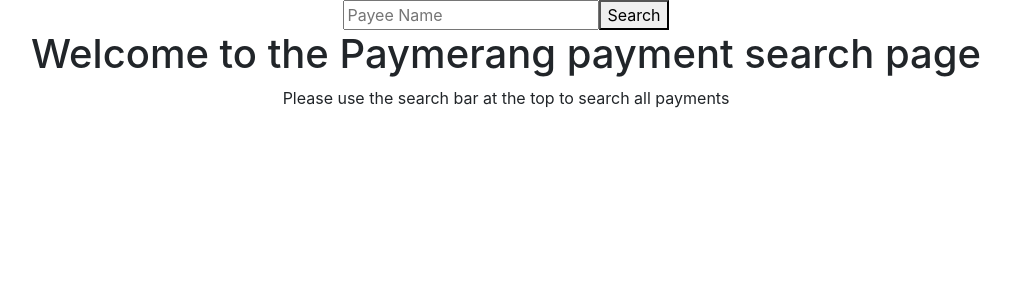
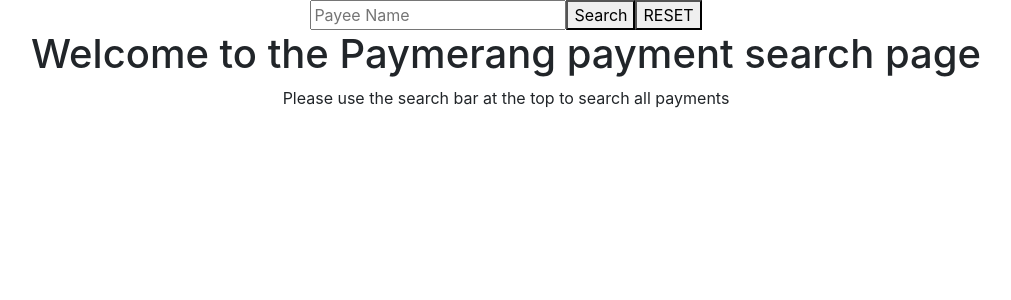
Before and after one commit to josi3006/paymerang-payees, a React (Create React App) app: page / in a window 1280 px wide. Shown: the top 300 px of the page, without its empty margins (134-1145 px from the left). Built offline with nearby package versions, Linux system fonts and the light colour scheme.

Commit message:
Added a reset/reload button to searchbar

```diff
--- a/src/components/searchbar.js
+++ b/src/components/searchbar.js
@@ -9,6 +9,11 @@
     const handlechange = (e) => {
         const { value } = e.target;
         props.setSearchword(value);
+    }
+
+    const reset = (e) => {
+        e.preventDefault();
+        window.location.reload();
     }
 
 
@@ -28,6 +33,8 @@
 
             <button onClick={props.Dosearch}>Search</button>
 
+            <button onClick={(e) => reset(e)}>RESET</button>
+
 
 
         </div>
```
